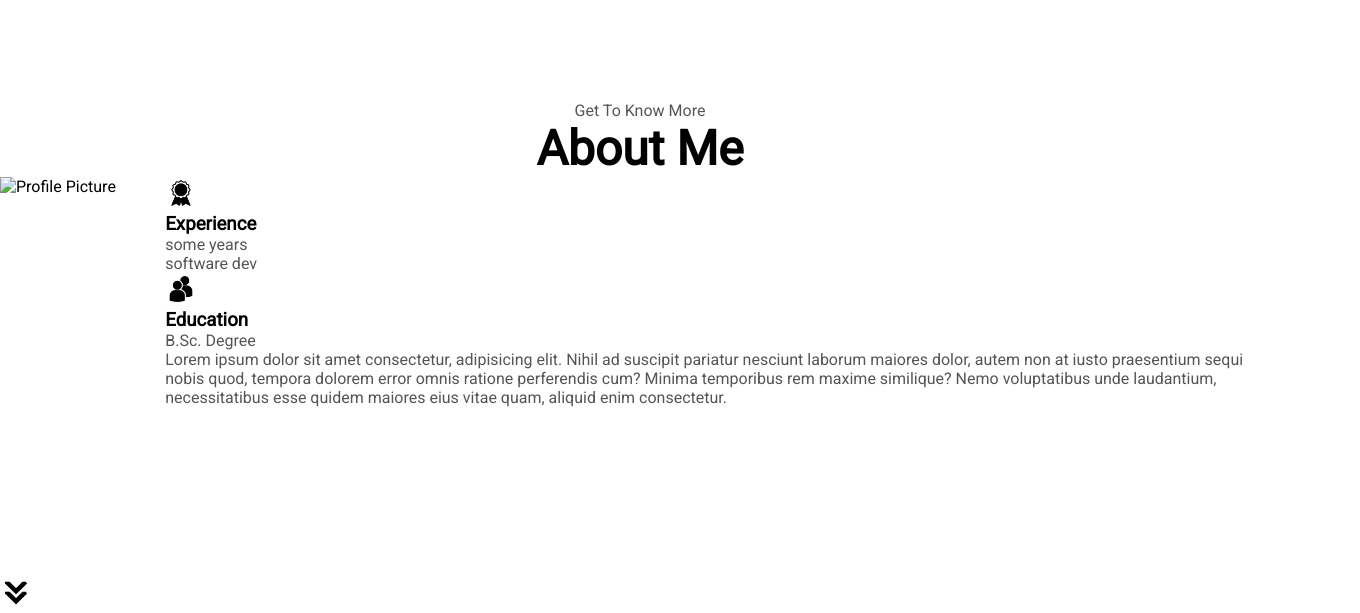
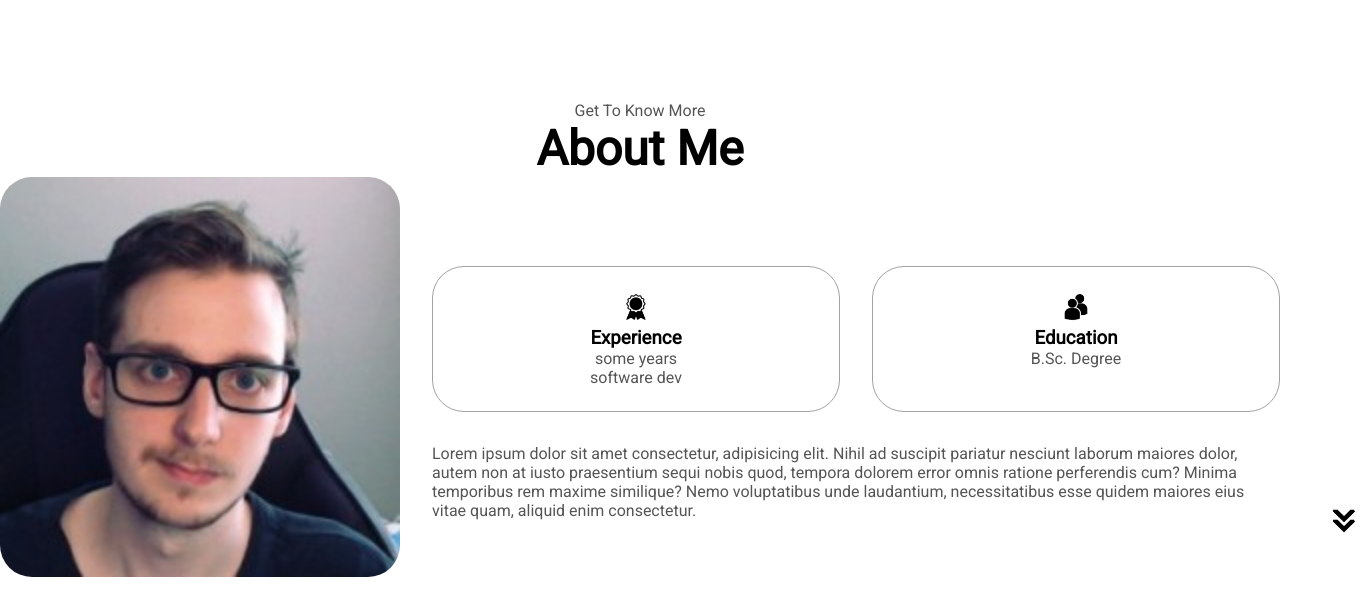
Before and after one commit to BenceGarai/Portfolio-Website, a plain HTML site: page index.html in a window 1280 px wide. Shown: the part 675-1288 px from the top of the page, 1360 px wide, since content can reach past the window. After the commit the page ends 1252 px from the top, so only its background shows below. Drawn offline with Linux system fonts and the light colour scheme.

Commit message:
Add about section style

```diff
--- a/index.html
+++ b/index.html
@@ -76,7 +76,7 @@
       <div class="section-container">
         <div class="hero__pic-container">
           <img
-            src="./assets/about-pic.png"
+            src="./assets/profilepic.png"
             alt="Profile Picture"
             class="about-pic"
           />
--- a/stylesheet.css
+++ b/stylesheet.css
@@ -172,7 +172,6 @@ hero {
   height: 400px;
   width: 400px;
   margin: auto, 0;
-  align-self: center;
 }
 
 .hero__text {
@@ -255,3 +254,55 @@ hero {
 .btn-container {
   gap: 1rem;
 }
+
+/*About Section*/
+
+#about {
+  position: relative;
+}
+
+.about-containers {
+  gap: 2rem;
+  margin-bottom: 2rem;
+  margin-top: 2rem;
+}
+
+.about-details-container {
+  justify-content: center;
+  flex-direction: column;
+}
+
+.about-containers, .about-details-container {
+  display: flex;
+}
+
+.about-pic {
+  border-radius: 2rem;
+}
+
+.arrow {
+  position: absolute;
+  right: -5rem;
+  bottom: 2.5rem;
+}
+
+.details-container {
+  padding: 1.5rem;
+  flex: 1;
+  background: white;
+  border-radius: 2rem;
+  border: rgb(53, 53, 53) 0.1rem solid;
+  border-color: rgb(163, 163, 163);
+  text-align: center;
+}
+
+.section-container {
+  gap: 2rem;
+  height: 80%;
+}
+
+.hero__pic-container {
+  height: 400px;
+  width: 400px;
+  margin: auto 0;
+}
```
